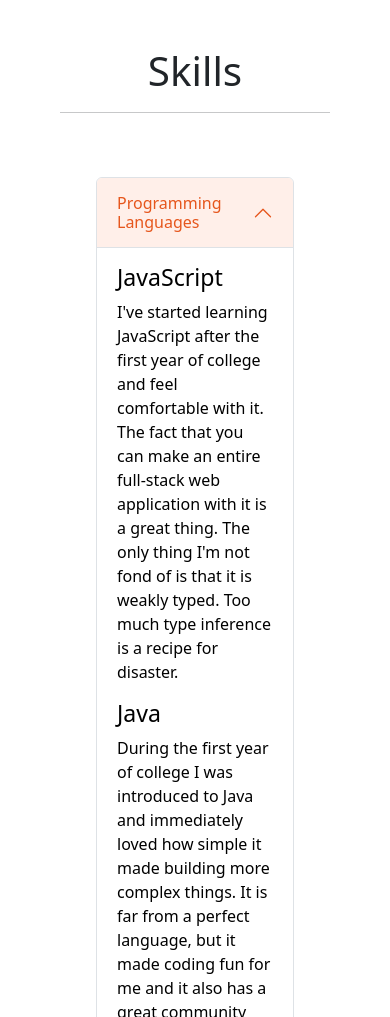
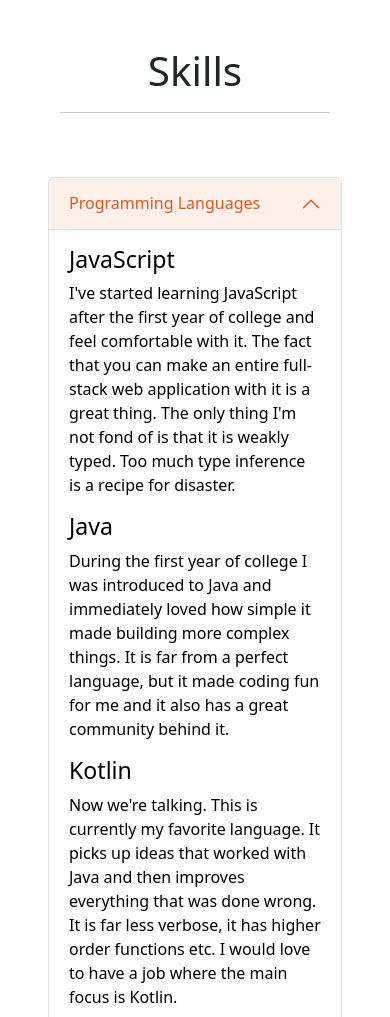
Before and after one commit to franBelac/franBelac.github.io, a website: page index.html in a window 390 px wide. Shown: the part 983-2000 px from the top of the page. Drawn offline with nearby package versions, Linux system fonts and the light colour scheme.

Commit message:
accordion fix

```diff
--- a/PersonalSite/resources/custom.css
+++ b/PersonalSite/resources/custom.css
@@ -87,6 +87,11 @@ justify-content: center;
     .personal-mail {
       font-size: 40px;
     }
+
+    #accordionExample {
+padding-left: 0;
+padding-right: 0;
+    }
 }
 
 @media only screen and (max-width: 860px) {
--- a/index.html
+++ b/index.html
@@ -136,7 +136,7 @@
         <h2 class="display-2">Skills</h2>
         <hr />
       </div>
-      <div class="accordion p-5" id="accordionExample">
+      <div class="accordion py-5 p-md-5" id="accordionExample">
         <div class="accordion-item">
           <h2 class="accordion-header" id="headingOne">
             <button
```
